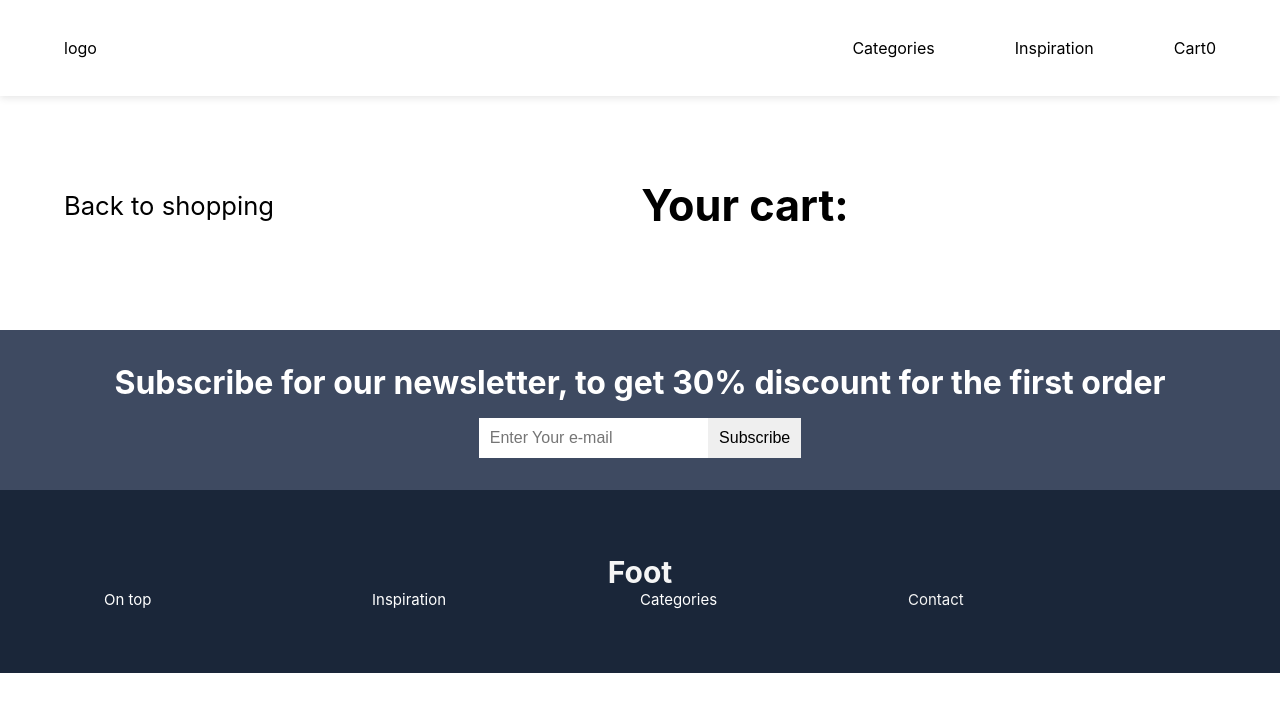
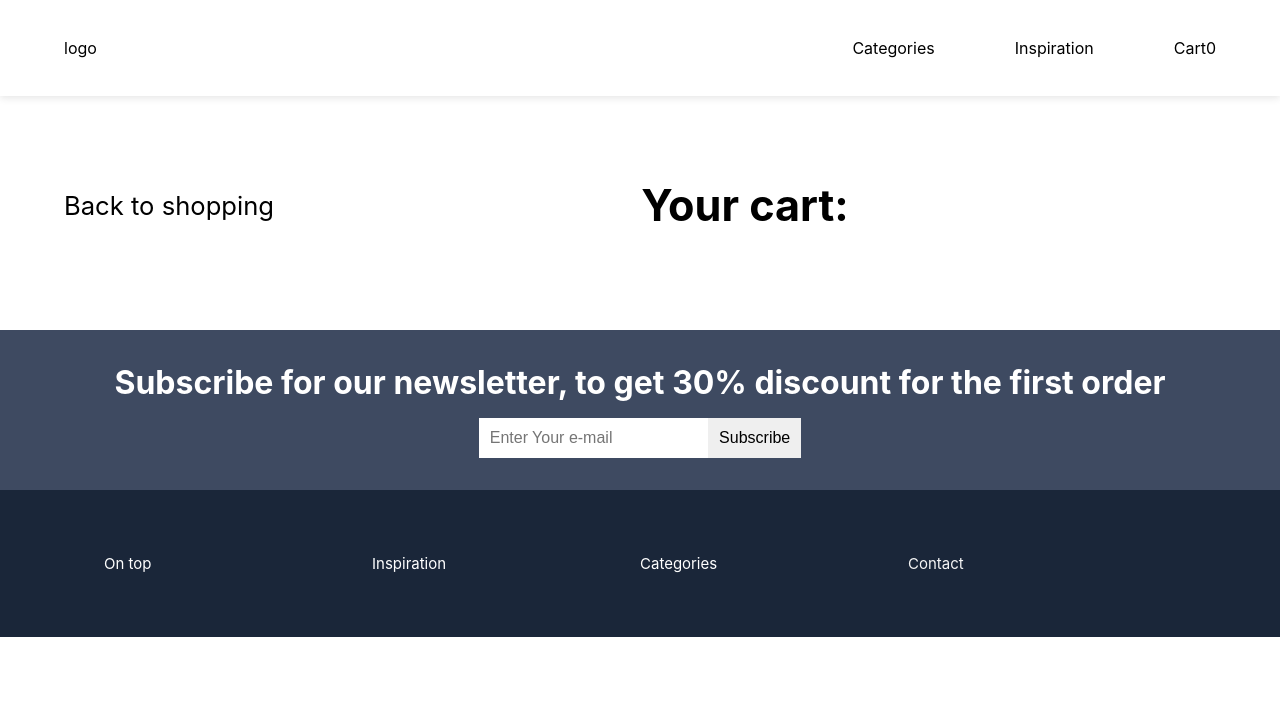
Before and after one commit to qolvap/second-web-project, a React (Create React App) app: page /basket in a window 1280 px wide. Shown: the top 712 px of the page. Built offline with nearby package versions, Linux system fonts and the light colour scheme.

Commit message:
img doesnt show up

```diff
--- a/src/components/Footer.js
+++ b/src/components/Footer.js
@@ -1,5 +1,5 @@
 import React from "react"
-import Foot from "./styles/Foot.css"
+import "./styles/Foot.css"
 
 function Footer() {
     return (
@@ -17,7 +17,7 @@ function Footer() {
                     </div>
 
                 <div className="foot">
-                    <h1>Foot</h1>
+
                     <div className="foot--container">
 
                         <div className="row">
--- a/src/components/Home.js
+++ b/src/components/Home.js
@@ -1,6 +1,6 @@
 import React from "react";
 import popularItems from "./popularItems";
-import categoriesItems from "./categoriesItems";
+import  "./categoriesItems";
 import { Link } from "react-router-dom";
 import "./styles/Homepage.css";
 
@@ -34,7 +34,11 @@ function Home() {
           <div className="home--container--grid--four">
           <Link to="/Categories/Architect">
             <div className="content-card">
+
+              <img src="/Pictures/Architect.png" alt="place" />
+
               <p className="card--description">Architect</p>
+
             </div>
             </Link>
           </div>
@@ -68,6 +72,7 @@ function Home() {
                   <Link key={item.id} to={`/product/${item.id}`} >
                   <div  className="popular--item">
                     <div className="product-header">
+
                       <span>{item.name}</span>
                     </div>
                     <div className="product-details">
--- a/src/components/Navbar.js
+++ b/src/components/Navbar.js
@@ -24,7 +24,7 @@ export default function Navbar({ cartItems }) {
           <li>
           <Link to="/Card" className="nav--sect">
             Cart
-            <span>{cartItems.length}</span>
+            <span> {cartItems.length}</span>
           </Link>
         </li>
 
--- a/src/components/categoriesItems.js
+++ b/src/components/categoriesItems.js
@@ -22,6 +22,7 @@ const categoriesItems = [
     },
     {
       id: 4,
+      picture: require('./Pictures/Architect.png').default,
       name: "Name",
       price: "100",
       type: "architect",
```
Also changed, not shown: src/components/Pictures/Architect.png (added), 1 other file (tests, documents, lock files or other folders).
